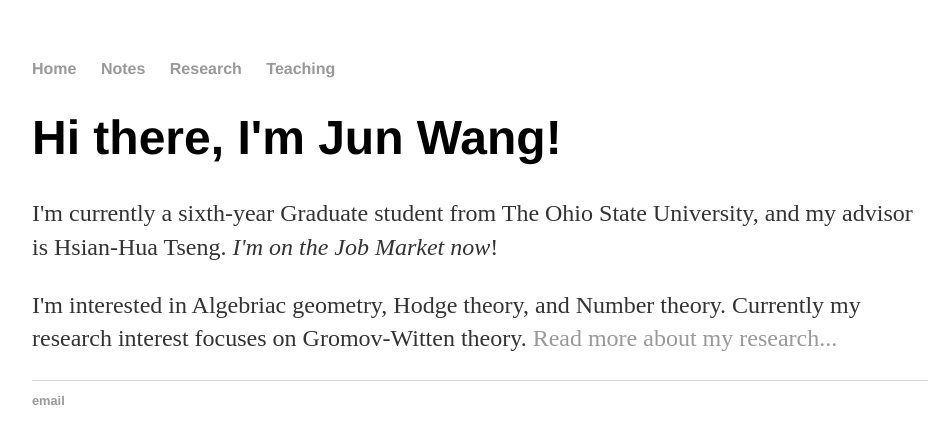
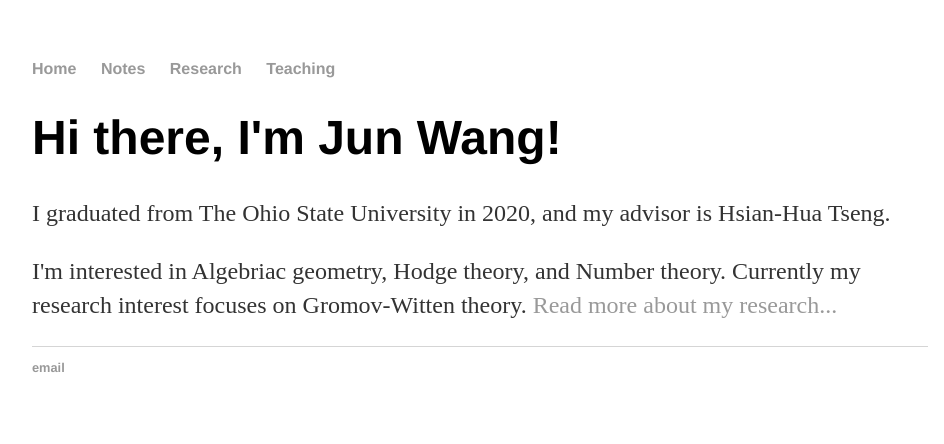
Before and after one commit to Junmathwang/junmathwang.github.io, a Jekyll site: the page index.html, which Jekyll copies as it is, in a window 1280 px wide. Shown: the top 444 px of the page, without its empty margins (160-1104 px from the left). Built offline with Jekyll 4.4.1, drawn with Linux system fonts in a browser that asks for light colours.

Commit message:
Update index.html

```diff
--- a/index.html
+++ b/index.html
@@ -17,7 +17,7 @@
 		<div class="container">
     		<div class="blurb">
         		<h1>Hi there, I'm Jun Wang!</h1>
-				<p>I'm currently a sixth-year Graduate student from The Ohio State University, and my advisor is Hsian-Hua Tseng. <em>I'm on the Job Market now</em>!</p>
+				<p>I graduated from The Ohio State University in 2020, and my advisor is Hsian-Hua Tseng.</p>
 
 			        <p>I'm interested in Algebriac geometry, Hodge theory, and Number theory. Currently my research interest focuses on Gromov-Witten theory. <a href="/research">Read more about my research...</a></p>
     		</div><!-- /.blurb -->
```
